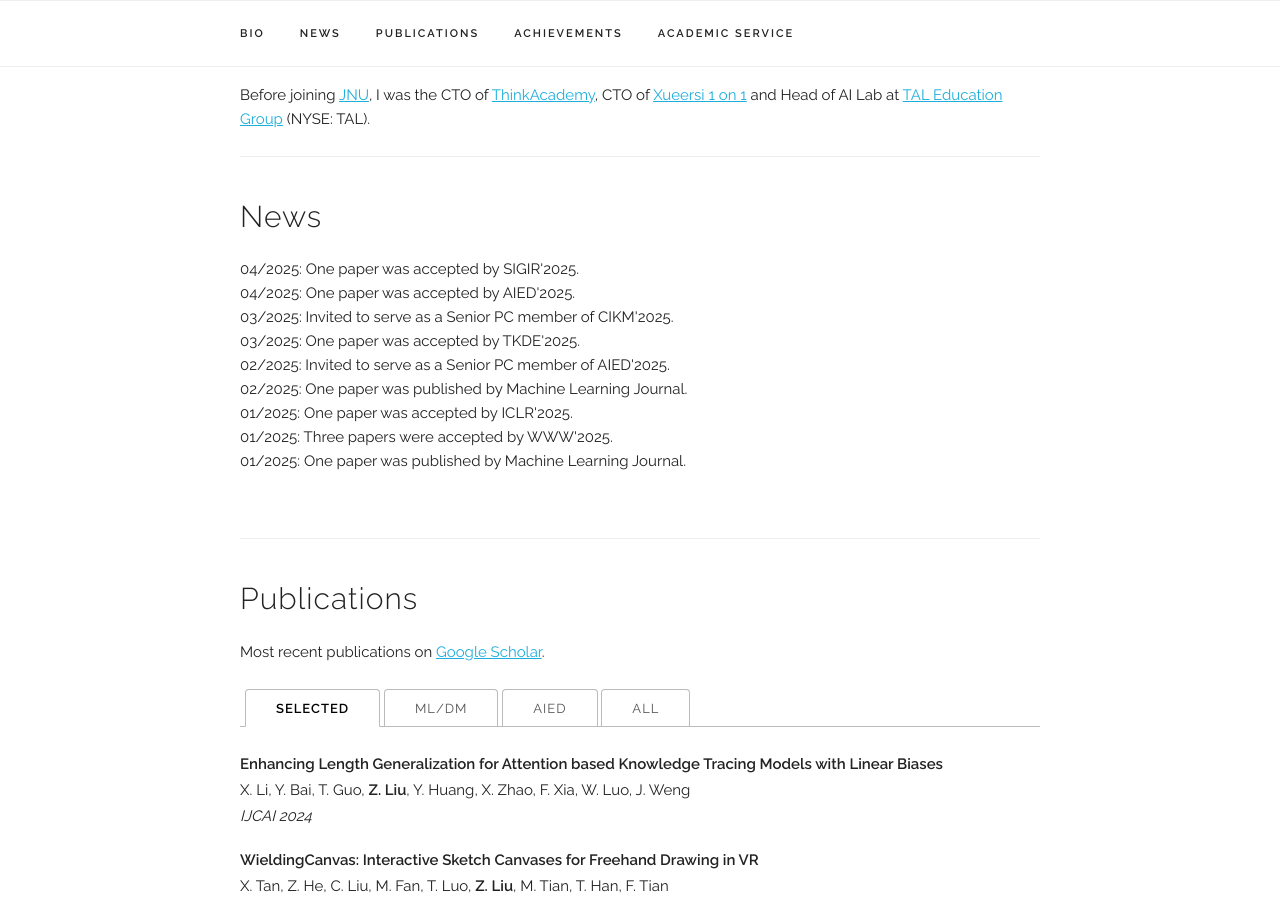
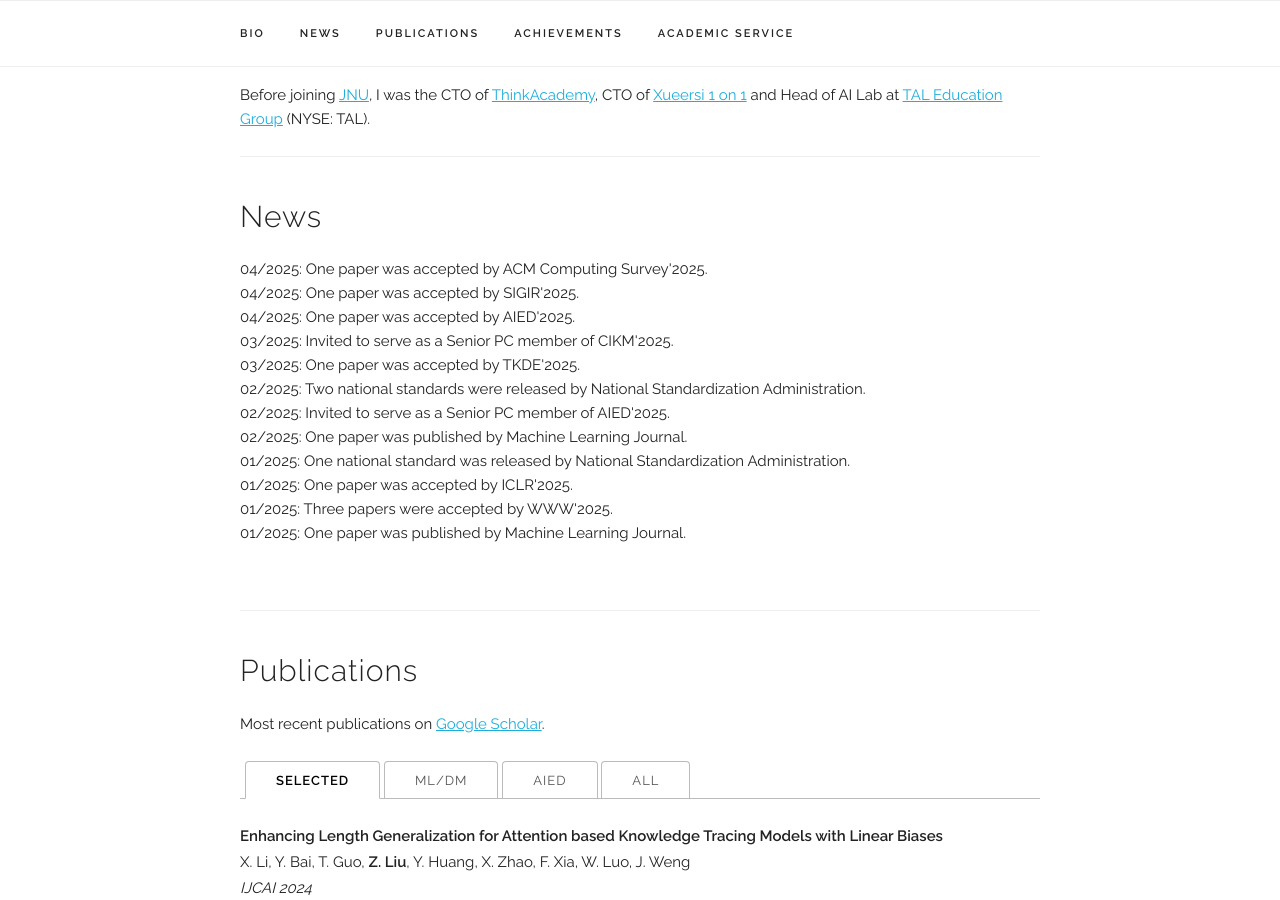
Before and after one commit to zitaoliu/zitaoliu.github.io, a Jekyll site: the page built from index.html, in a window 1280 px wide and 900 px high, scrolled down 552 px. Built offline with Jekyll 4.4.1, drawn with Linux system fonts in a browser that asks for light colours; some web fonts are replaced.

Commit message:
add news

```diff
--- a/_data/news.yaml
+++ b/_data/news.yaml
@@ -1,4 +1,7 @@
 news:
+
+  - title: "One paper was accepted by ACM Computing Survey'2025."
+    date: "04/2025"
 
   - title: "One paper was accepted by SIGIR'2025."
     date: "04/2025"
@@ -12,11 +15,17 @@ news:
   - title: "One paper was accepted by TKDE'2025."
     date: "03/2025"
 
+  - title: "Two national standards were released by National Standardization Administration."
+    date: "02/2025"
+
   - title: "Invited to serve as a Senior PC member of AIED'2025."
     date: "02/2025"
 
   - title: "One paper was published by Machine Learning Journal."
     date: "02/2025"
+
+  - title: "One national standard was released by National Standardization Administration."
+    date: "01/2025"
 
   - title: "One paper was accepted by ICLR'2025."
     date: "01/2025"
```
